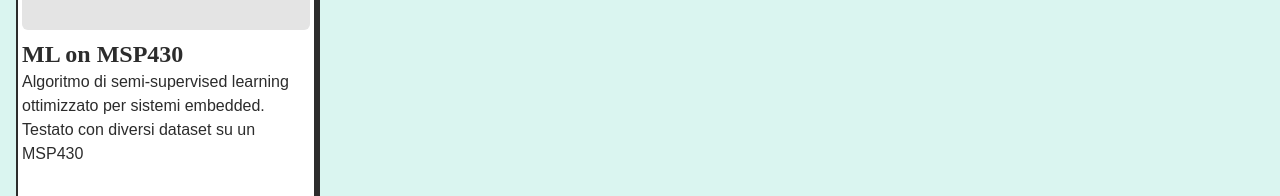
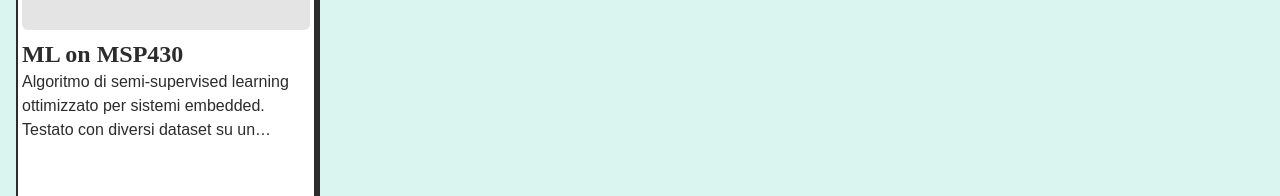
Before and after one commit to MatMyfta/svelte-portfolio, a SvelteKit app: page / in a window 1280 px wide. Shown: the part 1004-1200 px from the top of the page. Built offline with nearby package versions, Linux system fonts and the light colour scheme.

Commit message:
smaller projects card

```diff
--- a/src/routes/Projects.svelte
+++ b/src/routes/Projects.svelte
@@ -10,7 +10,7 @@
 <section class="bg-greenSoft border-b-4 w-100 py-12">
 	<div class="container mx-auto px-4">
 		<h1 class="font-[900] text-2xl lg:text-4xl text-left mb-4">Progetti</h1>
-		<div class="grid grid-cols-1 sm:grid-cols-2 lg:grid-cols-3 xl:grid-cols-4 gap-4">
+		<div class="grid grid-cols-2 lg:grid-cols-3 xl:grid-cols-4 gap-4">
 			{#each projects as project}
 				<div class="card bg-[#fff]">
 					<div class="bg-[#e4e4e4] w-100 aspect-[16/9] rounded-[6px]"></div>
@@ -40,3 +40,15 @@
         </div>
 	</div>
 </section>
+
+<style>
+    .card h1, .card p {
+        -webkit-line-clamp: 2;
+        -webkit-box-orient: vertical;
+        overflow: hidden;
+        display: -webkit-box;
+    }
+    .card p {
+        -webkit-line-clamp: 3;
+    }
+</style>
--- a/src/routes/styles.css
+++ b/src/routes/styles.css
@@ -18,6 +18,7 @@
 	--column-margin-top: 4rem;
 	font-family: var(--font-body);
 	color: var(--color-text);
+	font-size: clamp(0.75rem, 0.4375rem + 1vw, 1rem);;
 }
 
 body {
```
